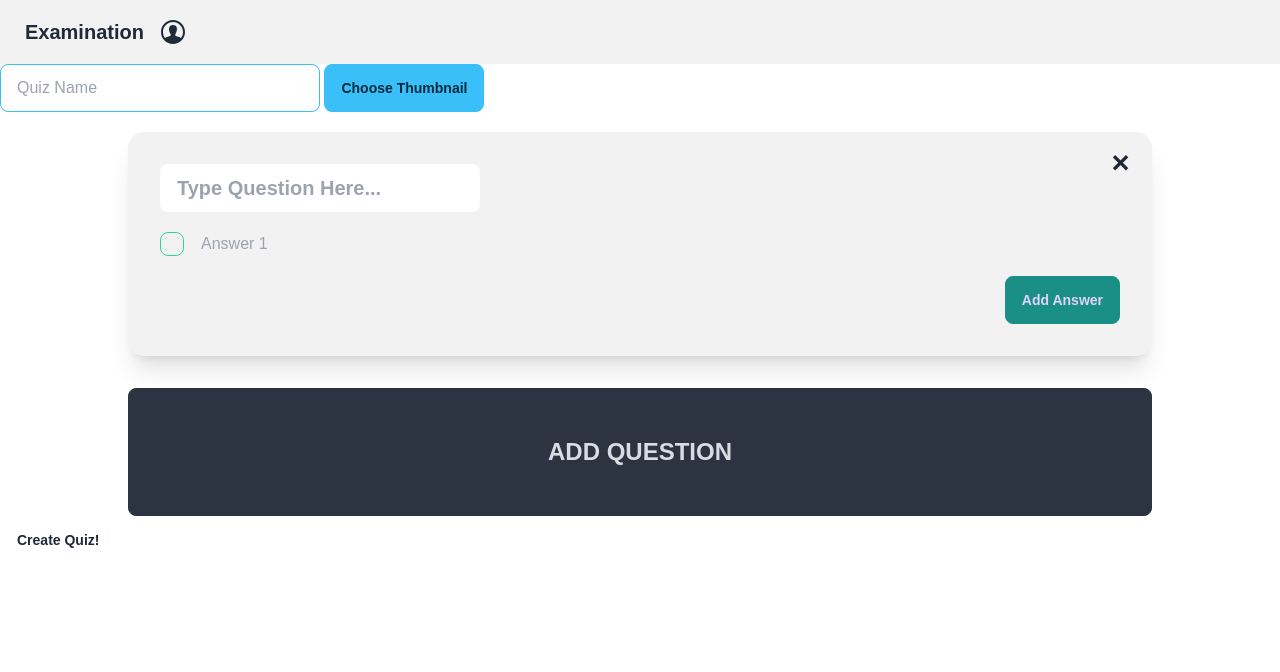
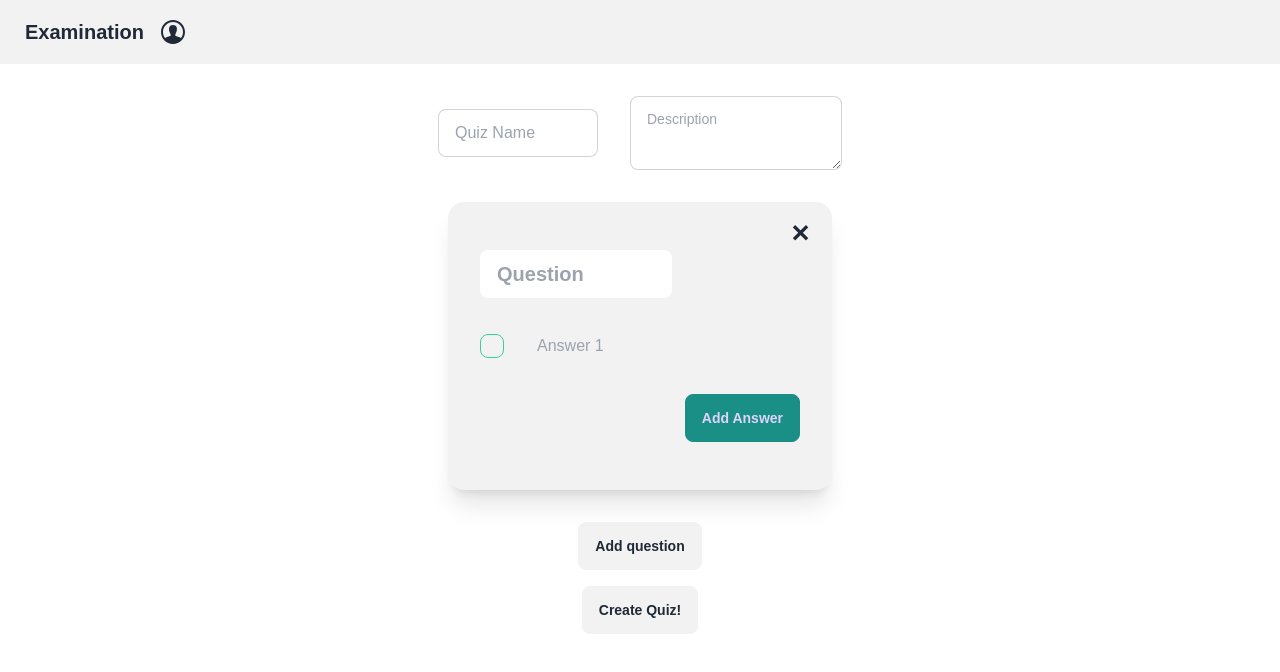
Before and after one commit to teamy2/examination, a SvelteKit app: page /quizzes/create in a window 1280 px wide. Shown: the top 672 px of the page. Built offline with nearby package versions, Linux system fonts and the light colour scheme; sample sign-in values are in the browser's storage; a web font is replaced by a local one.

Commit message:
feat: create quiz page

```diff
--- a/src/lib/components/QuizQuestions.svelte
+++ b/src/lib/components/QuizQuestions.svelte
@@ -11,7 +11,7 @@
 	};
 </script>
 
-<div class="card w-full bg-base-200 shadow-xl">
+<div class="card w-96 bg-base-200 shadow-xl">
 	<div class="card-body">
 		<button
 			on:click={() => dispatch('remove')}
@@ -20,14 +20,13 @@
 		>
 		<input
 			type="text"
-			placeholder="Type Question Here..."
-			class="input w-full max-w-xs card-title"
+			placeholder="Question"
+			class="input w-48 card-title my-4"
 			bind:value={question.name}
 		/>
 
-		<div class="grid gap-2">
 		{#each { length: answersAmount } as _, index}
-				<div class="flex flex-row items-center">
+			<div class="flex flex-row items-center gap-4">
 				<input
 					type="checkbox"
 					class="checkbox col-span-1 checkbox-success"
@@ -41,16 +40,15 @@
 				/>
 				<input
 					type="text"
-						class="input w-full bg-base-200"
+					class="input bg-base-200"
 					placeholder="Answer {index + 1}"
 					bind:value={question.options[index]}
 				/>
 			</div>
 		{/each}
-		</div>
 
 		<div class="card-actions justify-end">
-			<button class="btn btn-primary" on:click={() => answersAmount++}
+			<button class="btn btn-primary my-4" on:click={() => answersAmount++}
 				>Add Answer</button
 			>
 		</div>
--- a/src/routes/quizzes/create/+page.svelte
+++ b/src/routes/quizzes/create/+page.svelte
@@ -39,20 +39,24 @@
 	} satisfies Quiz;
 </script>
 
-<div class="pb-5">
+<div class="flex flex-col gap-4 p-8 items-center">
+	<div class="flex items-center gap-8">
 		<input
 			type="text"
 			placeholder="Quiz Name"
-		class="input input-bordered input-info w-full max-w-xs"
+			class="input input-bordered w-40 max-w-ws"
 			bind:value={q.title}
 		/>
-	<label class="btn btn-info" for="bg-select">Choose Thumbnail</label>
-	<input id="bg-select" type="file" class="file-input w-full max-w-xs" hidden />
+
+		<textarea
+			class="textarea textarea-bordered"
+			placeholder="Description"
+			bind:value={q.description}
+		/>
 	</div>
 
-<div class="flex justify-center gap-8 flex-col place-items-center">
-	<div class="grid gap-3 max-w-5xl w-full">
 	{#each q.questions as _, index}
+		<div class="py-4">
 			<QuizQuestions
 				bind:question={q.questions[index]}
 				on:remove={() => {
@@ -60,19 +64,20 @@
 					q = q;
 				}}
 			/>
+		</div>
 	{/each}
-	</div>
+
 	<button
-		class="btn btn-neutral w-full max-w-5xl h-32 text-2xl uppercase"
+		class="btn"
 		on:click={() => {
 			q.questions.push(defaultQuestion());
 			q = q;
 		}}>Add question</button
 	>
-</div>
 
 	<button
-	class="btn btn-ghost"
+		class="btn"
 		disabled={loading || !q.questions.length}
 		on:click={handleSubmit}>Create Quiz!</button
 	>
+</div>
```
Lines whose indentation alone changed are shown as unchanged.
